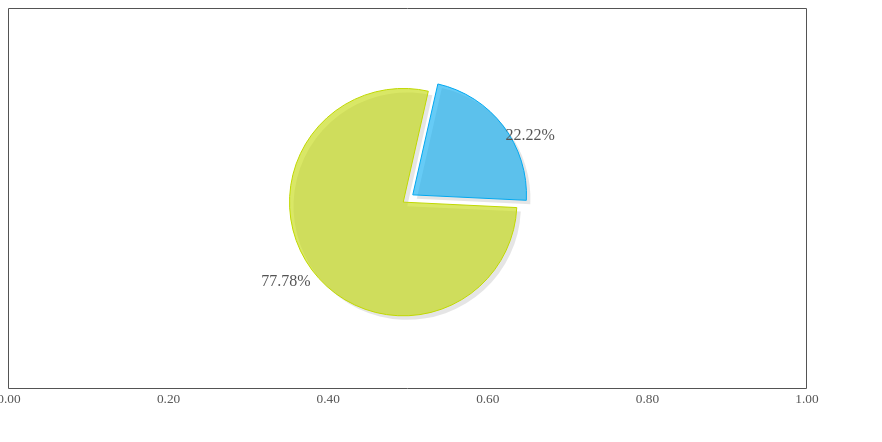
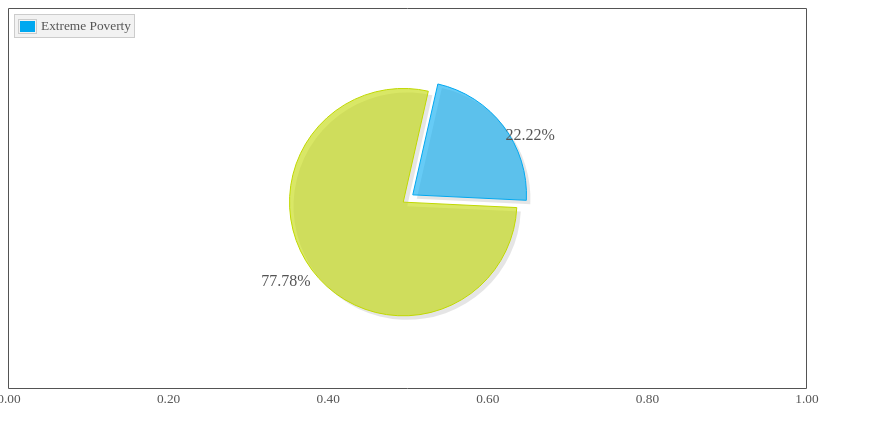
Before and after one commit to HeWhoShallNotBeMentioned/Basic_Data_Visualization_Pie_Chart, a plain HTML site: page index.html in a window 1280 px wide. Shown: the whole page, without its empty margins (0-882 px from the left). Drawn offline with Linux system fonts and the light colour scheme.

Commit message:
added a label for extreme poverty

```diff
--- a/index.html
+++ b/index.html
@@ -8,7 +8,10 @@
     <div id="chart" style="width:800px;height:400px;"></div>
     <script type="text/javascript" src="js/flotr2.js"> </script>
     <script>
-      var data =[[[0,22,4]], [[1,77,6]]]
+      var data =[
+        {data: [[0,22,4]], label: "Extreme Poverty"},
+        {data: [[1,77,6]]}
+      ];
       window.onload = function () {
         Flotr.draw(document.getElementById("chart"), data, {
           pie: {
```
